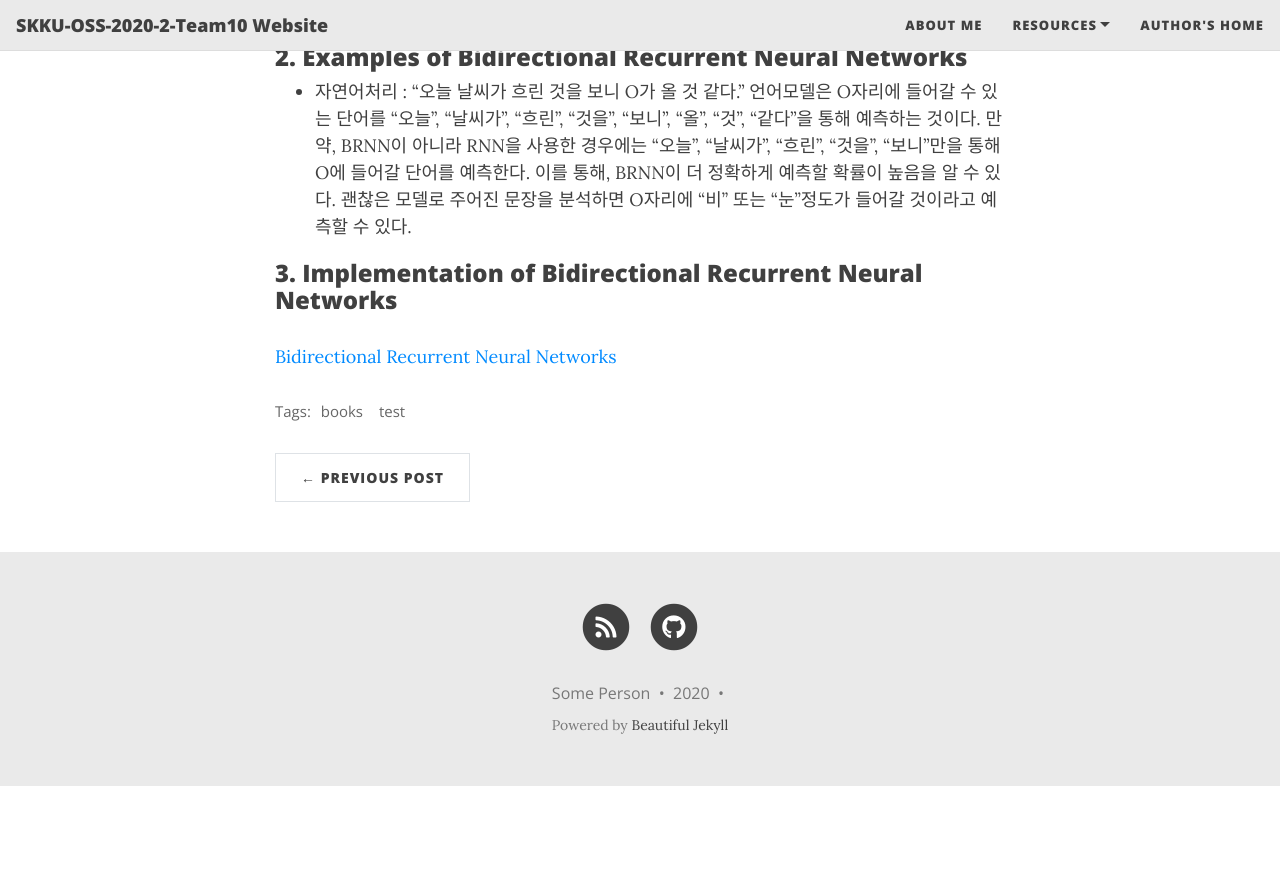
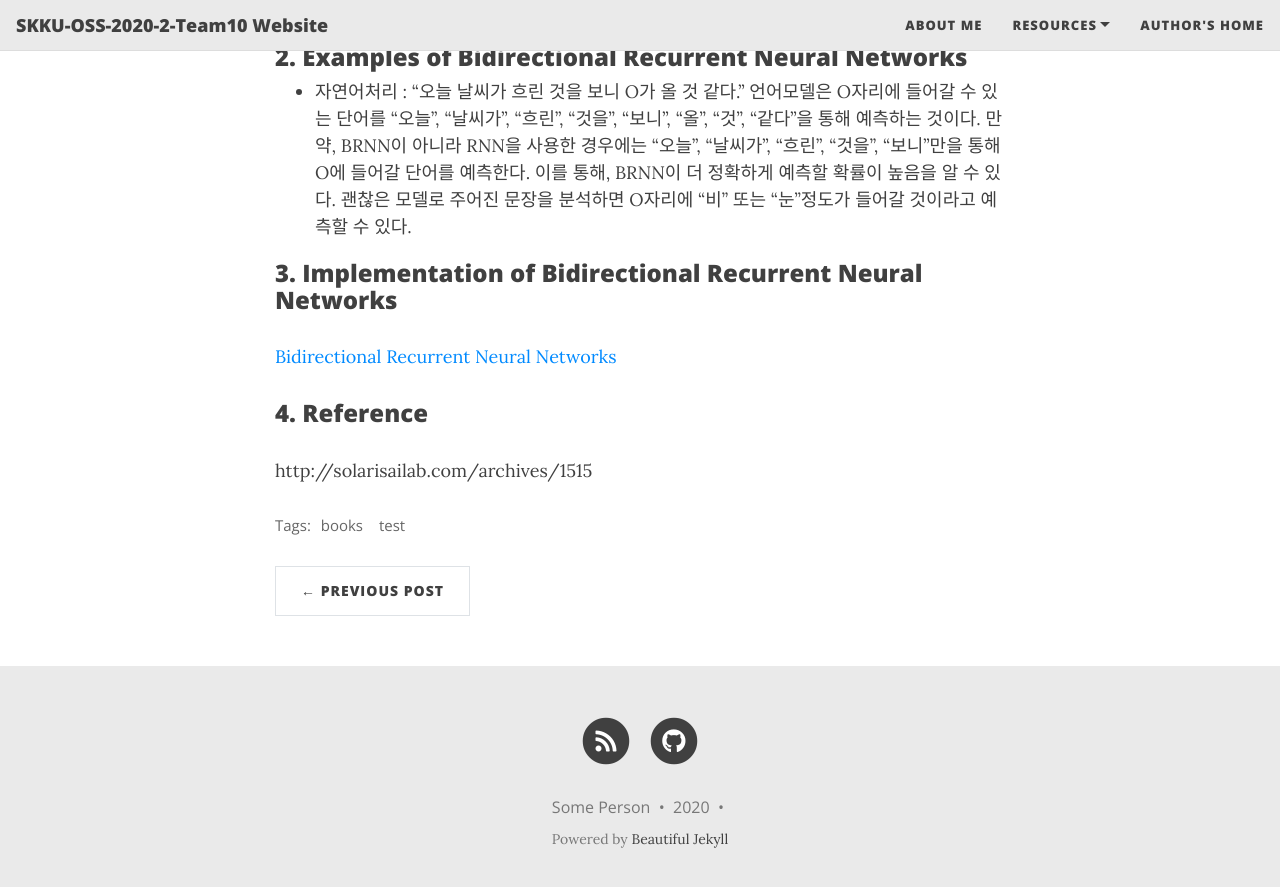
Before and after one commit to 20-2-SKKU-OSS/2020-2-OSS-10, a Jekyll site: the page built from _posts/2020-11-29-BRNNs.md, in a window 1280 px wide and 900 px high, scrolled down 2593 px. Shown: the top 887 px of the window. Built offline with Jekyll 4.4.1, drawn with Linux system fonts in a browser that asks for light colours; nearby versions of some CDN libraries; before the commit the page ends 3379 px from its top, so only the background shows below that.

Commit message:
Reference added

```diff
--- a/_posts/2020-11-29-BRNNs.md
+++ b/_posts/2020-11-29-BRNNs.md
@@ -32,3 +32,7 @@ BRNN를 학습하기 위해 RNN(Recurrent Neural Networks)에 대한 기본 지
 ### 3. Implementation of Bidirectional Recurrent Neural Networks
 
 [Bidirectional Recurrent Neural Networks](https://github.com/20-2-SKKU-OSS/2020-2-OSS-10/tree/main/tutorials/02-intermediate/bidirectional_recurrent_neural_network){:target="_blank"}
+
+### 4. Reference
+
+http://solarisailab.com/archives/1515
```
